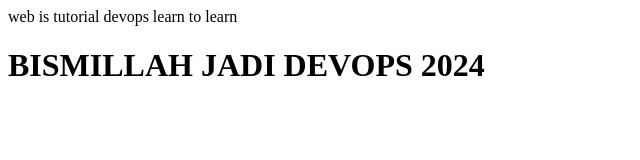
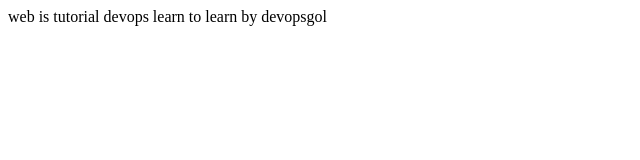
Before and after one commit to devopsgol/apps-html, a plain HTML site: page html/index.html in a window 1280 px wide. Shown: the whole page, without its empty margins (0-640 px from the left). Drawn offline with Linux system fonts and the light colour scheme.

Commit message:
Update index.html

```diff
--- a/html/index.html
+++ b/html/index.html
@@ -3,5 +3,4 @@
 <head>
 <title>DEVOPSGOL</title>
 </head>
-<body>web is tutorial devops learn to learn
-<h1>BISMILLAH JADI DEVOPS 2024</h1></body>
+<body>web is tutorial devops learn to learn by devopsgol</body>
```
